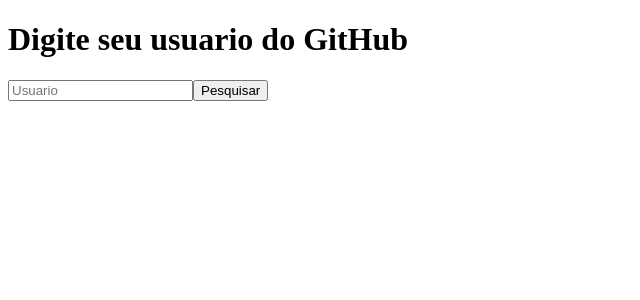
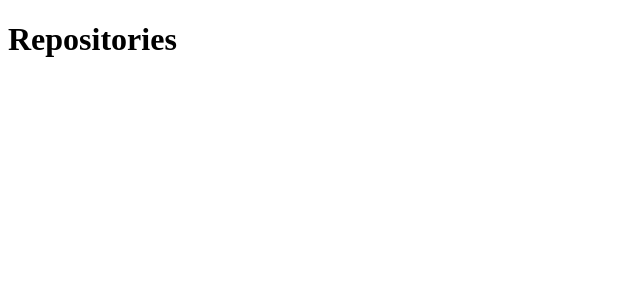
Before and after one commit to RafaelDanelluci/gama-react-basic, a React (Create React App) app: page /repositories in a window 1280 px wide. Shown: the top 300 px of the page, without its empty margins (0-640 px from the left). Built offline with nearby package versions, Linux system fonts and the light colour scheme.

Commit message:
Add routers and change paths

```diff
--- a/src/App.js
+++ b/src/App.js
@@ -1,19 +1,9 @@
-import React, { useState } from 'react';
-import axios from 'axios';
+import React from 'react';
+import Routers from './components/router/routers';
 
-function App(props) {
-  const [usuario, setUsuario] = useState('');
-
-  function handlePesquisa() {
-    axios.get(`https://api.github.com/users/${usuario}/repos`).then(response => console.log(response.data));
-  }
-
+function App() {
   return (
-    <>
-      <h1>Digite seu usuario do GitHub</h1>
-      <input className = "usuarioInput" placeholder = "Usuario" value={usuario} onChange={e => setUsuario(e.target.value)}/>
-      <button type="button" onClick={handlePesquisa}>Pesquisar</button>
-    </>
+    <Routers />
   );
 }
 
--- /dev/null
+++ b/src/components/pages/Home.js
@@ -0,0 +1,20 @@
+import React, { useState } from 'react';
+import axios from 'axios';
+
+function Home(props) {
+  const [usuario, setUsuario] = useState('');
+
+  function handlePesquisa() {
+    axios.get(`https://api.github.com/users/${usuario}/repos`).then(response => console.log(response.data));
+  }
+
+  return (
+    <>
+      <h1>Digite seu usuario do GitHub</h1>
+      <input className = "usuarioInput" placeholder = "Usuario" value={usuario} onChange={e => setUsuario(e.target.value)}/>
+      <button type="button" onClick={handlePesquisa}>Pesquisar</button>
+    </>
+  );
+}
+
+export default Home;
--- a/src/components/router/routers.js
+++ b/src/components/router/routers.js
@@ -1,13 +1,15 @@
 import React from 'react';
-import { Switch, Route, BrowserRouter } from 'react-router-dom';
-import Repositories from '../../Repositories';
+import { Route, BrowserRouter as Router, Routes } from 'react-router-dom';
+import Repositories from '../pages/Repositories';
+import Home from '../pages/Home';
 
 export default function Routers() {
   return(
-    <BrowserRouter>
-      <Switch>
-        <Route path = '/repositories' component={Repositories}/>
-      </Switch>
-    </BrowserRouter>
+    <Router>
+      <Routes>
+        <Route path = "/" element={<Home/>} />
+        <Route path = "/repositories" element={<Repositories/>} />
+      </Routes>
+    </Router>
   )
 }
```
Also changed, not shown: src/components/pages/Repositories.js (renamed from src/Repositories.js).
